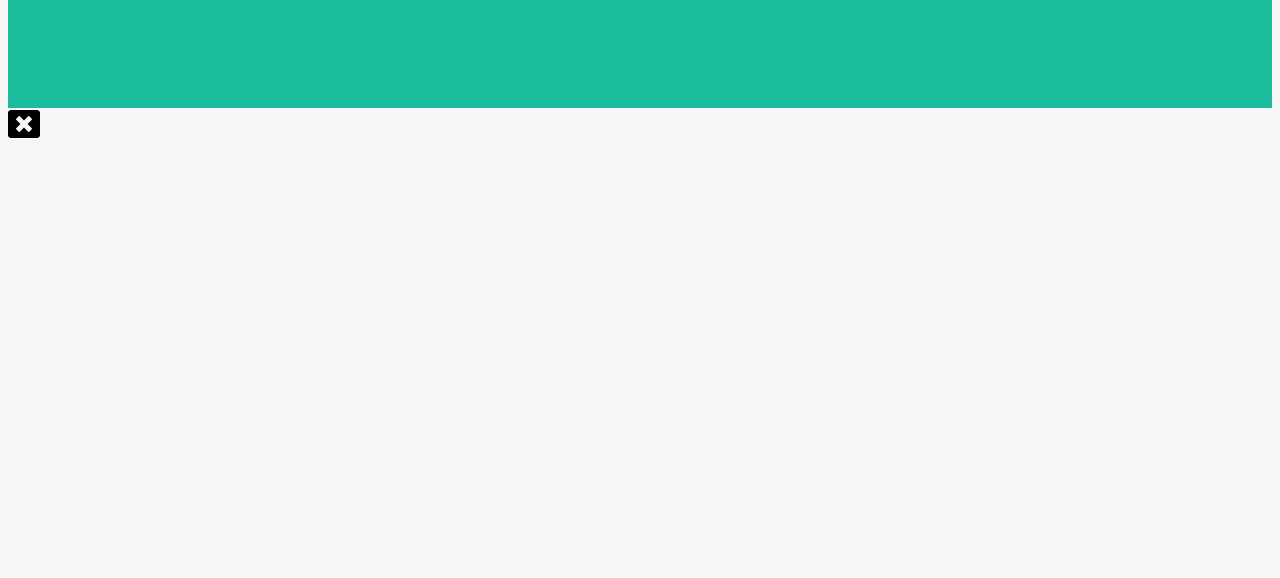
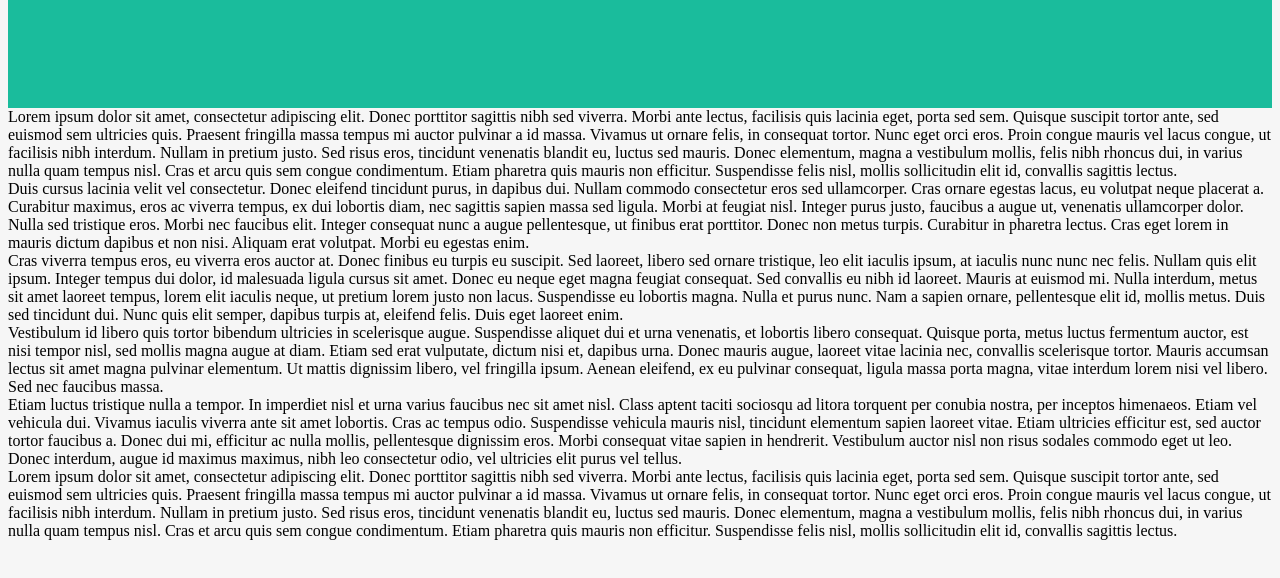
Before and after one commit to lindacom/lindacom.github.io, a plain HTML site: page index.html in a window 1280 px wide. Shown: the part 140-718 px from the top of the page. Drawn offline with Linux system fonts and the light colour scheme.

Commit message:
Update index.html

```diff
--- a/index.html
+++ b/index.html
@@ -27,12 +27,17 @@
             <h1>My store</h1>
 
         </header>
-<main><i class="fas fa-window-close fa-2x"></i></main>
-<article></article>
-<aside></aside>
-<aside></aside>
-<footer></footer>
+<main>
+
+Lorem ipsum dolor sit amet, consectetur adipiscing elit. Donec porttitor sagittis nibh sed viverra. Morbi ante lectus, facilisis quis lacinia eget, porta sed sem. Quisque suscipit tortor ante, sed euismod sem ultricies quis. Praesent fringilla massa tempus mi auctor pulvinar a id massa. Vivamus ut ornare felis, in consequat tortor. Nunc eget orci eros. Proin congue mauris vel lacus congue, ut facilisis nibh interdum. Nullam in pretium justo. Sed risus eros, tincidunt venenatis blandit eu, luctus sed mauris. Donec elementum, magna a vestibulum mollis, felis nibh rhoncus dui, in varius nulla quam tempus nisl. Cras et arcu quis sem congue condimentum. Etiam pharetra quis mauris non efficitur. Suspendisse felis nisl, mollis sollicitudin elit id, convallis sagittis lectus.</main>
+<article>Duis cursus lacinia velit vel consectetur. Donec eleifend tincidunt purus, in dapibus dui. Nullam commodo consectetur eros sed ullamcorper. Cras ornare egestas lacus, eu volutpat neque placerat a. Curabitur maximus, eros ac viverra tempus, ex dui lobortis diam, nec sagittis sapien massa sed ligula. Morbi at feugiat nisl. Integer purus justo, faucibus a augue ut, venenatis ullamcorper dolor. Nulla sed tristique eros. Morbi nec faucibus elit. Integer consequat nunc a augue pellentesque, ut finibus erat porttitor. Donec non metus turpis. Curabitur in pharetra lectus. Cras eget lorem in mauris dictum dapibus et non nisi. Aliquam erat volutpat. Morbi eu egestas enim.</article>
+<aside>Cras viverra tempus eros, eu viverra eros auctor at. Donec finibus eu turpis eu suscipit. Sed laoreet, libero sed ornare tristique, leo elit iaculis ipsum, at iaculis nunc nunc nec felis. Nullam quis elit ipsum. Integer tempus dui dolor, id malesuada ligula cursus sit amet. Donec eu neque eget magna feugiat consequat. Sed convallis eu nibh id laoreet. Mauris at euismod mi. Nulla interdum, metus sit amet laoreet tempus, lorem elit iaculis neque, ut pretium lorem justo non lacus. Suspendisse eu lobortis magna. Nulla et purus nunc. Nam a sapien ornare, pellentesque elit id, mollis metus. Duis sed tincidunt dui. Nunc quis elit semper, dapibus turpis at, eleifend felis. Duis eget laoreet enim.</aside>
+<aside>Vestibulum id libero quis tortor bibendum ultricies in scelerisque augue. Suspendisse aliquet dui et urna venenatis, et lobortis libero consequat. Quisque porta, metus luctus fermentum auctor, est nisi tempor nisl, sed mollis magna augue at diam. Etiam sed erat vulputate, dictum nisi et, dapibus urna. Donec mauris augue, laoreet vitae lacinia nec, convallis scelerisque tortor. Mauris accumsan lectus sit amet magna pulvinar elementum. Ut mattis dignissim libero, vel fringilla ipsum. Aenean eleifend, ex eu pulvinar consequat, ligula massa porta magna, vitae interdum lorem nisi vel libero. Sed nec faucibus massa.</aside>
+<footer>Etiam luctus tristique nulla a tempor. In imperdiet nisl et urna varius faucibus nec sit amet nisl. Class aptent taciti sociosqu ad litora torquent per conubia nostra, per inceptos himenaeos. Etiam vel vehicula dui. Vivamus iaculis viverra ante sit amet lobortis. Cras ac tempus odio. Suspendisse vehicula mauris nisl, tincidunt elementum sapien laoreet vitae. Etiam ultricies efficitur est, sed auctor tortor faucibus a. Donec dui mi, efficitur ac nulla mollis, pellentesque dignissim eros. Morbi consequat vitae sapien in hendrerit. Vestibulum auctor nisl non risus sodales commodo eget ut leo. Donec interdum, augue id maximus maximus, nibh leo consectetur odio, vel ultricies elit purus vel tellus.</footer>
 
 <body>
+
+
+Lorem ipsum dolor sit amet, consectetur adipiscing elit. Donec porttitor sagittis nibh sed viverra. Morbi ante lectus, facilisis quis lacinia eget, porta sed sem. Quisque suscipit tortor ante, sed euismod sem ultricies quis. Praesent fringilla massa tempus mi auctor pulvinar a id massa. Vivamus ut ornare felis, in consequat tortor. Nunc eget orci eros. Proin congue mauris vel lacus congue, ut facilisis nibh interdum. Nullam in pretium justo. Sed risus eros, tincidunt venenatis blandit eu, luctus sed mauris. Donec elementum, magna a vestibulum mollis, felis nibh rhoncus dui, in varius nulla quam tempus nisl. Cras et arcu quis sem congue condimentum. Etiam pharetra quis mauris non efficitur. Suspendisse felis nisl, mollis sollicitudin elit id, convallis sagittis lectus.
     </body>
     </html>
```
